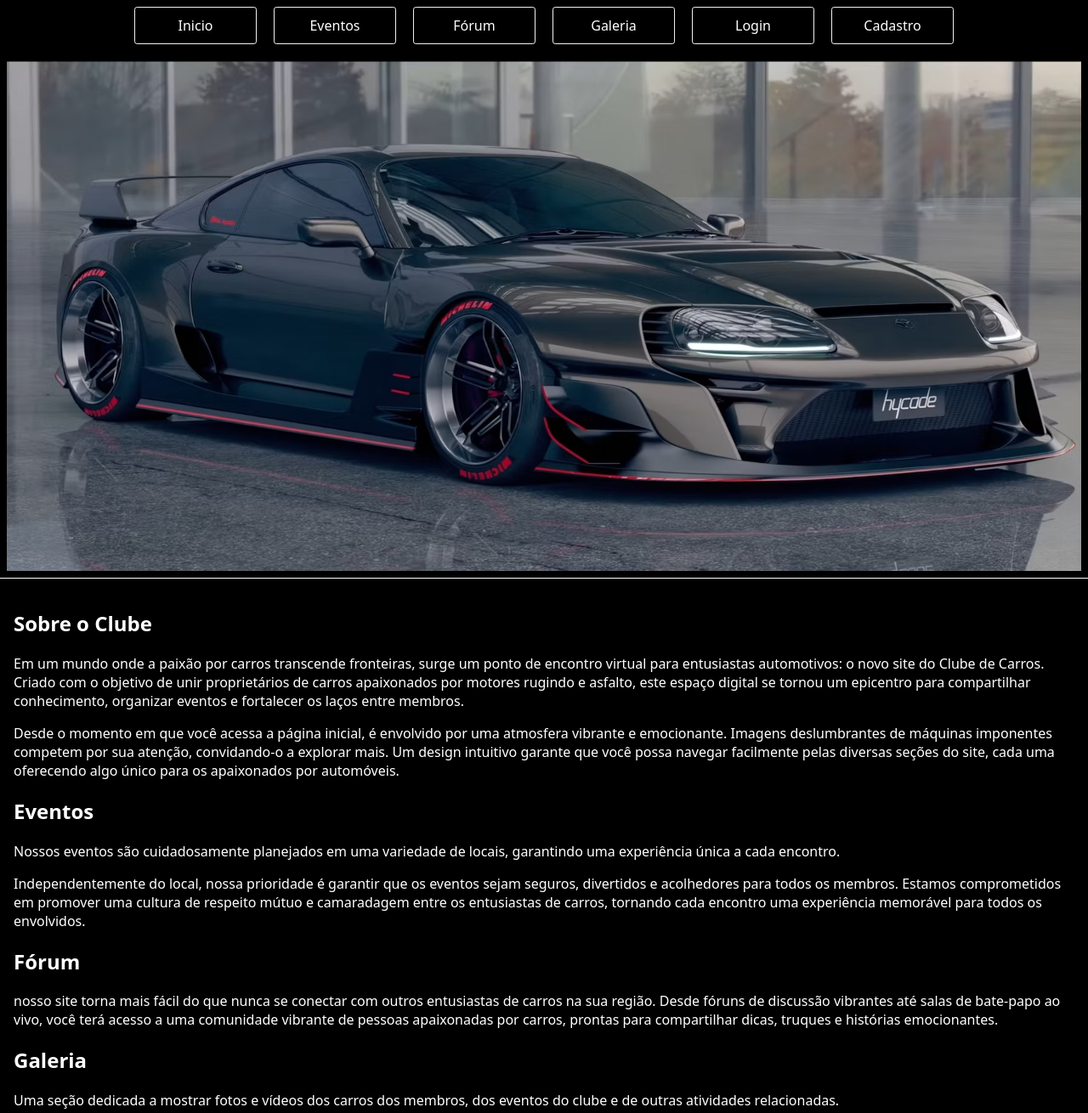
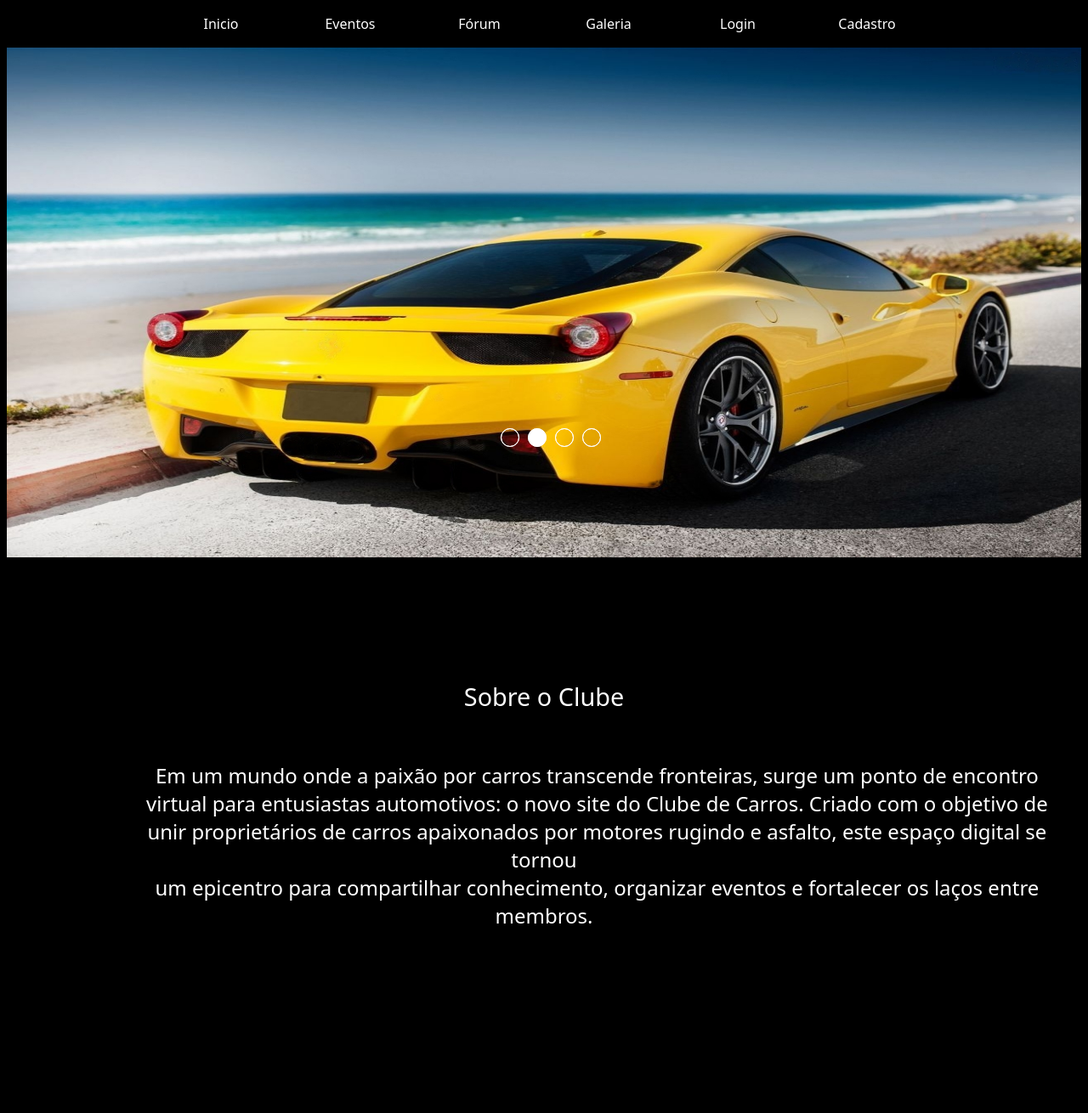
Before and after one commit to Victor-sousa207/Clube_De_Carros_ADS24, a website: page index.html in a window 1280 px wide. Shown: the whole page at 85% size. After the commit the page ends 1167 px from the top, so only its background shows below. Drawn offline with Linux system fonts and the light colour scheme.

Commit message:
concertando

```diff
--- a/index.html
+++ b/index.html
@@ -4,65 +4,73 @@
 <meta charset="UTF-8">
     <meta name="viewport" content="width=device-width, initial-scale=1.0">
     <script type="module" src="script.js"></script>
-    <link rel="stylesheet" href="./styles.css">
+    <script src="Slide.js" defer></script>
+    <link rel="stylesheet" href="styles.css">
     <title>CarsClub</title>
 </head>
 <body>
     <header>
         <nav>
-           <a href="Inico">Inicio</a></li>
-            <a href="Eventos">Eventos</a></li>
-            <a href="Fórum">Fórum</a></li>
-            <a href="Galeria">Galeria</a></li>
+           <a href="index.html">Inicio</a></li>
+            <a href="Eventos.html">Eventos</a></li>
+            <a href="Fórum.html">Fórum</a></li>
+            <a href="Galeria.html">Galeria</a></li>
             <a href="login.html">Login</a></li>
             <a href="Cadastro_De_Membros.html">Cadastro</a></li>
-            <img src="./assents/img/Supra.avif">
+      <section class="slider">
+        <div class="slider-content">
+
+            <link rel="stylesheet" href="Slide.css">
+            <input type="radio" name="btn-radio" id="radio1">
+            <input type="radio" name="btn-radio" id="radio2">
+            <input type="radio" name="btn-radio" id="radio3">
+            <input type="radio" name="btn-radio" id="radio4">
+
+            <div class="slide-Box primeiro">
+              <img src="img/Slide1.avif" alt="">
+            </div>
+
+            <div class="slide-Box">
+              <img src="img/Slide2.jpeg" alt="">
+            </div>
+
+            <div class="slide-Box">
+              <img src="img/Slide3.jpg" alt="">
+            </div>
+
+            <div class="slide-Box">
+              <img src="img/Slide4.jpg" alt="">
+            </div>
+
+            <div class="nav-auto">
+              <div class="auto-bpn1"></div>
+              <div class="auto-bpn2"></div>
+              <div class="auto-bpn3"></div>
+              <div class="auto-bpn4"></div>
+            </div>
+
+            <div class="nav-manual">
+              <label for="radio1" class="manual-btn"></label>
+              <label for="radio2" class="manual-btn"></label>
+              <label for="radio3" class="manual-btn"></label>
+              <label for="radio4" class="manual-btn"></label>
+            </div>
+
+        </div>
+      </section>
+
           </nav>
                <main>
                 <section id="Inicio">
+                  <p>
+                  </p>
                   <h2>Sobre o Clube</h2>
                   <p>
                     Em um mundo onde a paixão por carros transcende fronteiras, surge um ponto de encontro
                     virtual para entusiastas automotivos: o novo site do Clube de Carros. Criado com o objetivo de
-                    unir proprietários de carros apaixonados por motores rugindo e asfalto, este espaço digital se
-                    tornou um epicentro para compartilhar conhecimento, organizar eventos e fortalecer os laços entre membros.
+                    unir proprietários de carros apaixonados por motores rugindo e asfalto, este espaço digital se tornou
+                    um epicentro para compartilhar conhecimento, organizar eventos e fortalecer os laços entre membros.
                   </p>
-                  <p>
-                    Desde o momento em que você acessa a página inicial, é envolvido por uma atmosfera vibrante e
-                    emocionante. Imagens deslumbrantes de máquinas imponentes competem por sua atenção,
-                    convidando-o a explorar mais. Um design intuitivo garante que você possa navegar facilmente
-                    pelas diversas seções do site, cada uma oferecendo algo único para os apaixonados por automóveis.
-                  </p>
-                  <section id="Eventos">
-                    <h2>Eventos</h2>
-                    <p>
-                      Nossos eventos são cuidadosamente planejados em uma variedade de locais, garantindo uma
-                      experiência única a cada encontro.
-                    </p>
-                    <p>
-                      Independentemente do local, nossa prioridade é garantir que os eventos sejam seguros,
-                      divertidos e acolhedores para todos os membros. Estamos comprometidos em promover uma
-                      cultura de respeito mútuo e camaradagem entre os entusiastas de carros, tornando cada encontro
-                      uma experiência memorável para todos os envolvidos.
-                    </p>
-                  </section>
-                  <section id="Fórum">
-                    <h2>Fórum</h2>
-                    <p>
-                      nosso site torna mais fácil do que nunca se conectar com outros entusiastas de carros na sua região.
-                      Desde fóruns de discussão vibrantes até salas de bate-papo ao vivo, você terá acesso a uma comunidade
-                      vibrante de pessoas apaixonadas por carros, prontas para compartilhar dicas, truques e histórias emocionantes.
-                    </p>
-                  </section>
-                  <section id="Galeria">
-                    <h2>Galeria</h2>
-                    <p>
-                      Uma seção dedicada a mostrar fotos e vídeos dos carros dos membros, dos eventos do clube e de outras atividades relacionadas.
-                    </p>
-                  </section>
-
-
-                </section>
                 </main>
               </div>
            </div>
--- a/styles.css
+++ b/styles.css
@@ -3,12 +3,10 @@
 }
 
 body {
-  margin:0px;
+  margin: 0;
   font-family: system-ui, sans-serif;
   color: black;
   background-color: black;
-  background-size: cover;
-
 }
 
 nav {
@@ -17,39 +15,60 @@ nav {
   align-items: center;
   justify-content: center;
   padding: 0.5rem;
-  gap: 20px;
-  border-bottom: solid 1px white;
+  gap: 0.5rem;
+  border-bottom: solid 1px black;
   background-color: black;
-  border-color: white;
 }
 
 nav a {
   display: inline-block;
+  position: relative;
   min-width: 9rem;
-  padding: 10px;
+  padding: 0.5rem;
   border-radius: 0.2rem;
-  border: solid 1px rgb(245, 240, 240);
+  border: solid 1px black;
   text-align: center;
   text-decoration: none;
   color: white;
-
 }
 
 nav a[aria-current='page'] {
-  color: #000;
+  color: white;
   background-color: #d4d4d4;
+}
+nav a::after{
+  content: " ";
+  width: 0%;
+  height: 1.6px;
+  background-color: white;
+  position: absolute;
+  bottom: 0;
+  left: 0;
+  transition: 0.5s ease-in-out;
+}
+
+nav a:hover::after {
+  width: 98%;
 }
 
 main {
   padding: 1rem;
-  margin: 0px ;
 }
 
-h1 {
-  font-weight: bold;
+h2 {
+  font-weight: 100;
+  font-size: 1.8rem;
+  color:white;
+  text-align: center;
+}
+p {
+  font-weight: 100;
   font-size: 1.5rem;
+  color:white;
+  text-align: center;
+  text-indent: 50px;
+  white-space: pre-wrap;
 }
-
   .container{
     max-width: 1080px;
     margin: 0 auto;
@@ -63,7 +82,3 @@ h1 {
     height: 600px;
     object-fit: fill;
   }
-#Inicio{
-  color: white;
-  background-color: black;
-}
```
Lines whose indentation alone changed are shown as unchanged.
